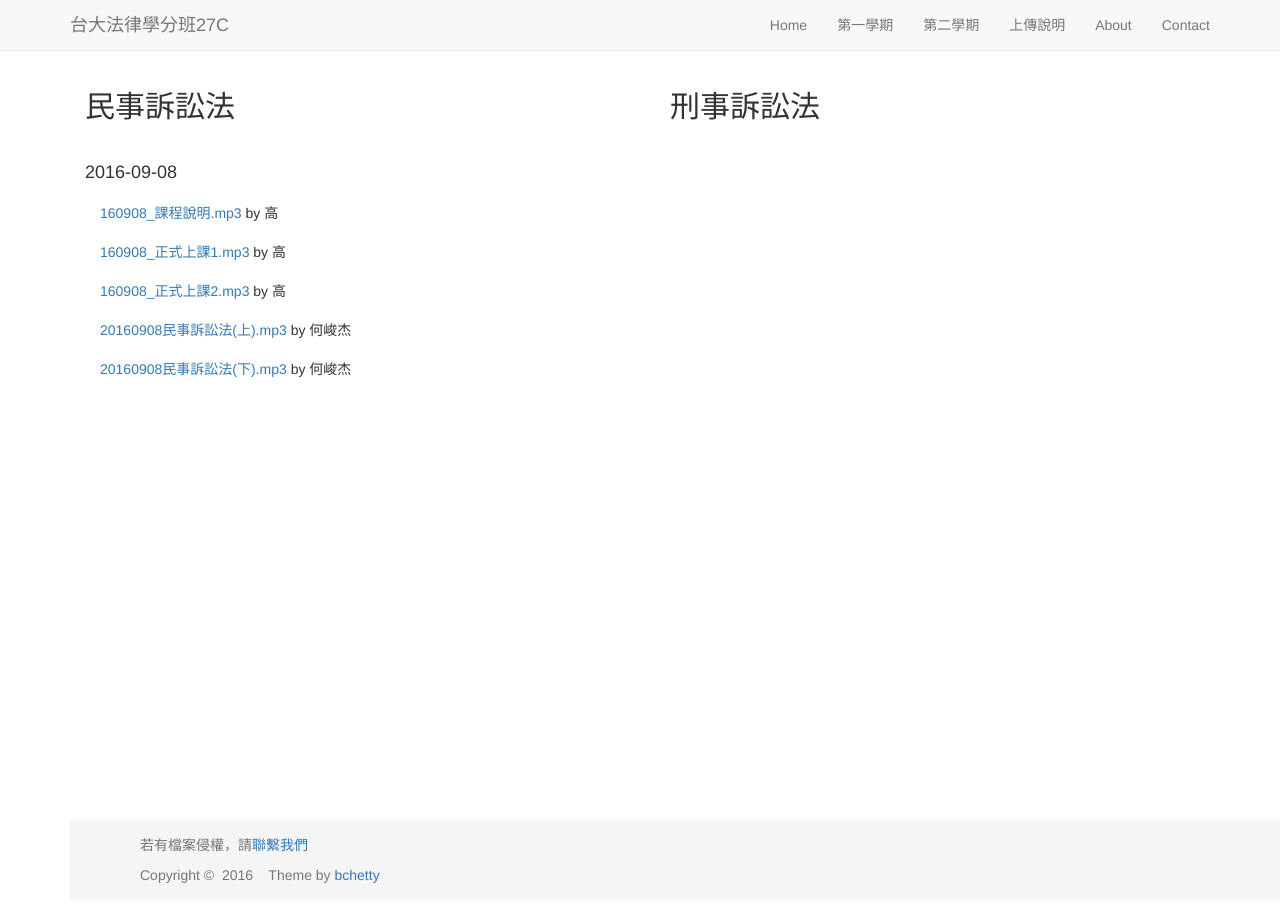
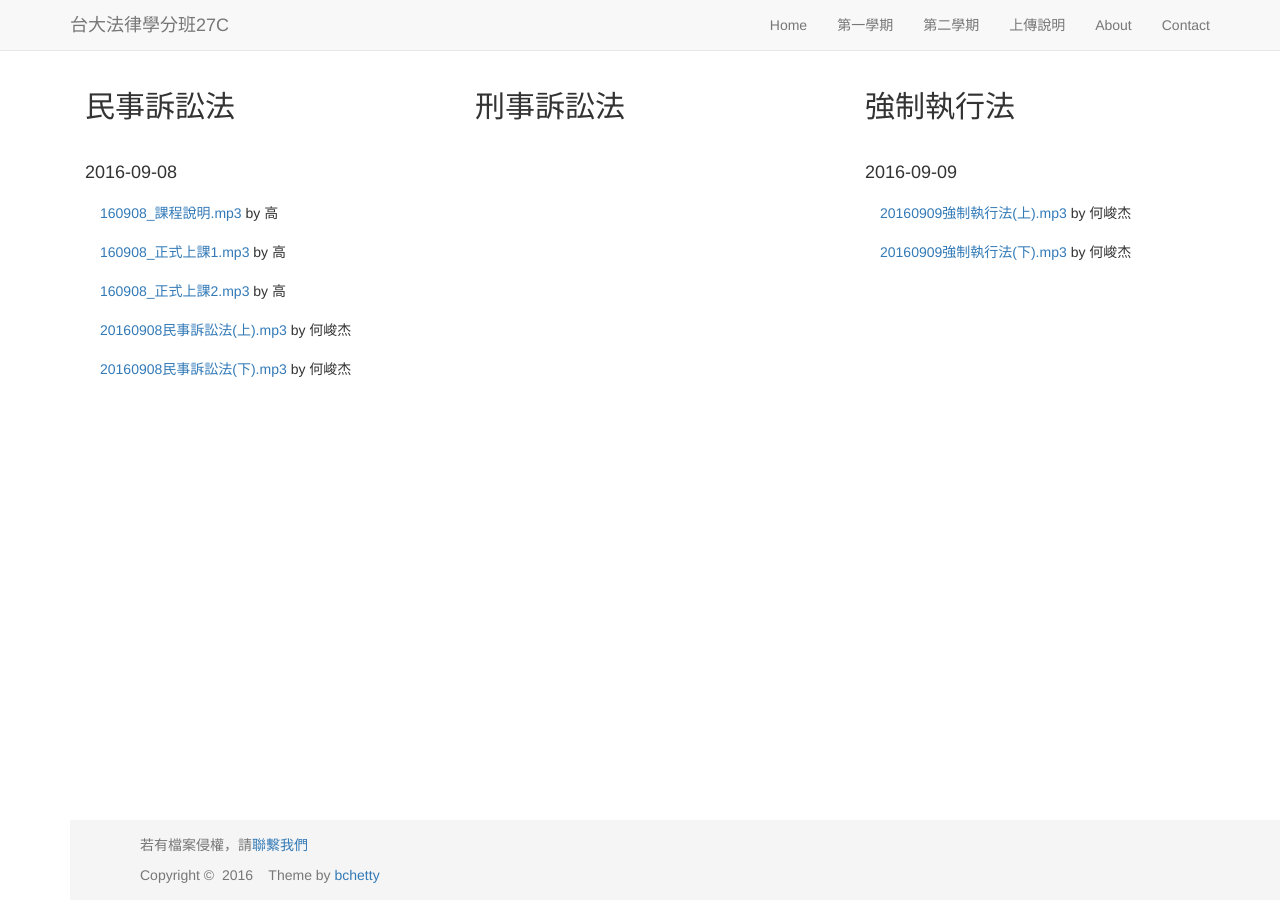
Before and after one commit to maxmilian/ntu_specs_law, a Jekyll site: the page built from semester2/index.html, in a window 1280 px wide. Built offline with Jekyll 4.4.1, drawn with Linux system fonts in a browser that asks for light colours; nearby versions of some CDN libraries.

Commit message:
add enforcement_act record Ho

```diff
--- a/semester2/index.html
+++ b/semester2/index.html
@@ -6,21 +6,30 @@ layout: template1
 <div class="container">
   <!-- Example row of columns -->
   <div class="row">
-    <div class="col-md-6">
+    <div class="col-md-4">
       <h2>民事訴訟法</h2>
       <br/>
       <h4>2016-09-08</h4>
       <ul class="list-group">
-          <li class="list-group-item"><a href="https://s3-ap-northeast-1.amazonaws.com/maxmilian-ntu-specs-law/semester2/records/Kao_1_1.mp3">160908_課程說明.mp3</a> by 高</li>
-          <li class="list-group-item"><a href="https://s3-ap-northeast-1.amazonaws.com/maxmilian-ntu-specs-law/semester2/records/Kao_1_2.mp3">160908_正式上課1.mp3</a> by 高</li>
-          <li class="list-group-item"><a href="https://s3-ap-northeast-1.amazonaws.com/maxmilian-ntu-specs-law/semester2/records/Kao_1_3.mp3">160908_正式上課2.mp3</a> by 高</li>
-          <li class="list-group-item"><a href="https://s3-ap-northeast-1.amazonaws.com/maxmilian-ntu-specs-law/semester2/records/Ho_1_1.mp3">20160908民事訴訟法(上).mp3</a> by 何峻杰</li>
-          <li class="list-group-item"><a href="https://s3-ap-northeast-1.amazonaws.com/maxmilian-ntu-specs-law/semester2/records/Ho_1_2.mp3">20160908民事訴訟法(下).mp3</a> by 何峻杰</li>
+          <li class="list-group-item"><a href="https://s3-ap-northeast-1.amazonaws.com/maxmilian-ntu-specs-law/semester2/records/civil_procedure/Kao_1_1.mp3">160908_課程說明.mp3</a> by 高</li>
+          <li class="list-group-item"><a href="https://s3-ap-northeast-1.amazonaws.com/maxmilian-ntu-specs-law/semester2/records/civil_procedure/Kao_1_2.mp3">160908_正式上課1.mp3</a> by 高</li>
+          <li class="list-group-item"><a href="https://s3-ap-northeast-1.amazonaws.com/maxmilian-ntu-specs-law/semester2/records/civil_procedure/Kao_1_3.mp3">160908_正式上課2.mp3</a> by 高</li>
+          <li class="list-group-item"><a href="https://s3-ap-northeast-1.amazonaws.com/maxmilian-ntu-specs-law/semester2/records/civil_procedure/Ho_1_1.mp3">20160908民事訴訟法(上).mp3</a> by 何峻杰</li>
+          <li class="list-group-item"><a href="https://s3-ap-northeast-1.amazonaws.com/maxmilian-ntu-specs-law/semester2/records/civil_procedure/Ho_1_2.mp3">20160908民事訴訟法(下).mp3</a> by 何峻杰</li>
       </ul>
     </div>
-    <div class="col-md-6">
+    <div class="col-md-4">
       <h2>刑事訴訟法</h2>
-   </div>
+    </div>
+    <div class="col-md-4">
+      <h2>強制執行法</h2>
+      <br/>
+      <h4>2016-09-09</h4>
+      <ul class="list-group">
+          <li class="list-group-item"><a href="https://s3-ap-northeast-1.amazonaws.com/maxmilian-ntu-specs-law/semester2/records/enforcement_act/Ho_1_1.mp3">20160909強制執行法(上).mp3</a> by 何峻杰</li>
+          <li class="list-group-item"><a href="https://s3-ap-northeast-1.amazonaws.com/maxmilian-ntu-specs-law/semester2/records/enforcement_act/Ho_1_2.mp3">20160909強制執行法(下).mp3</a> by 何峻杰</li>
+      </ul>
+    </div>
    <!-- <div class="row">
      <div class="col-md-6">
        <h2>民訴課輔</h2>
```
